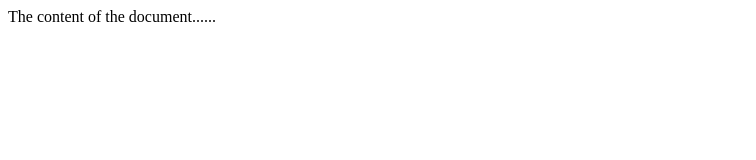
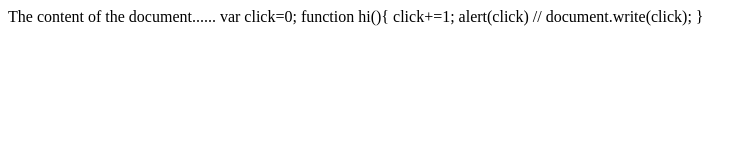
Before and after one commit to Jarkem/Test, a plain HTML site: page index.html in a window 1280 px wide. Shown: the whole page, without its empty margins (0-756 px from the left). Drawn offline with Linux system fonts and the light colour scheme.

Commit message:
Update index.html

```diff
--- a/index.html
+++ b/index.html
@@ -6,6 +6,11 @@
 
 <body>
 The content of the document......
+var click=0;
+function hi(){
+   click+=1;
+   alert(click) // document.write(click);
+}
 </body>
 
 </html>
```
